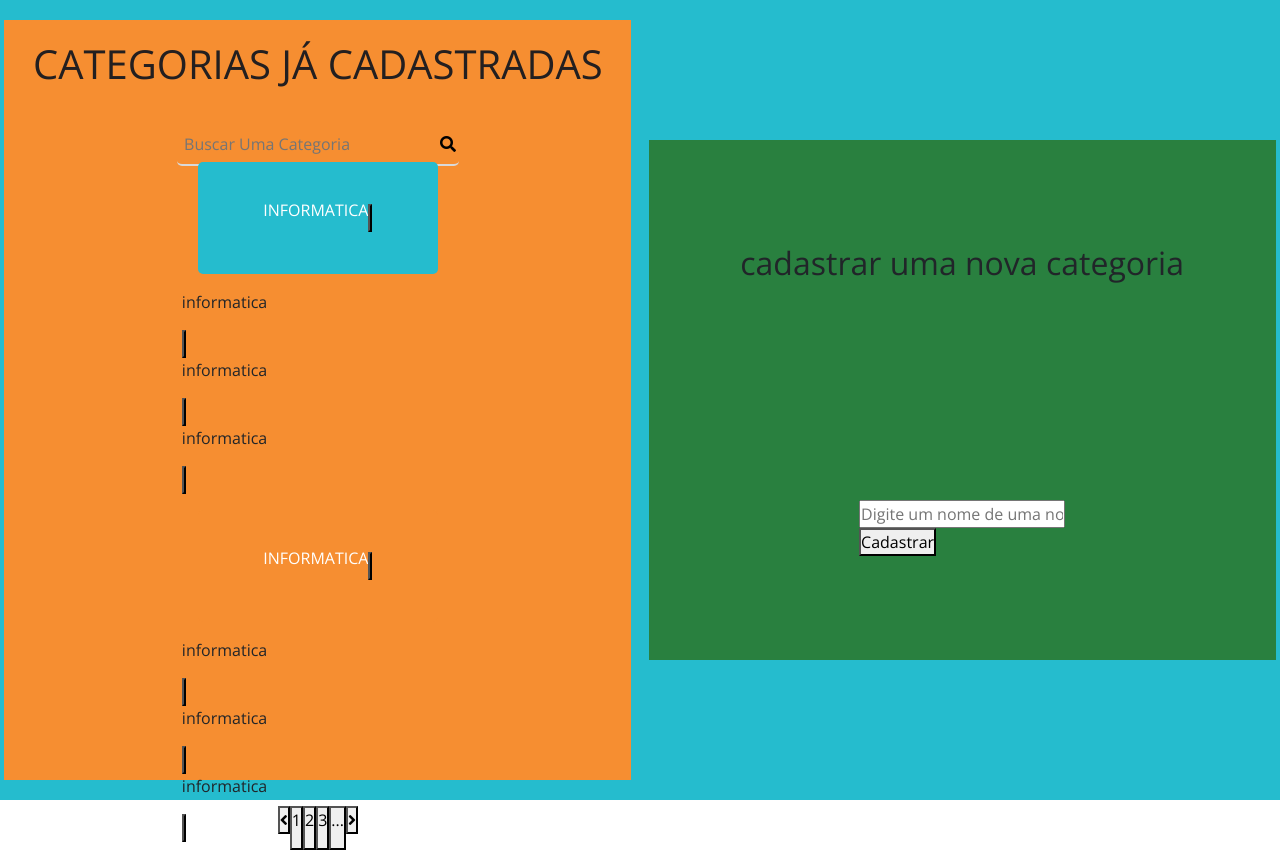
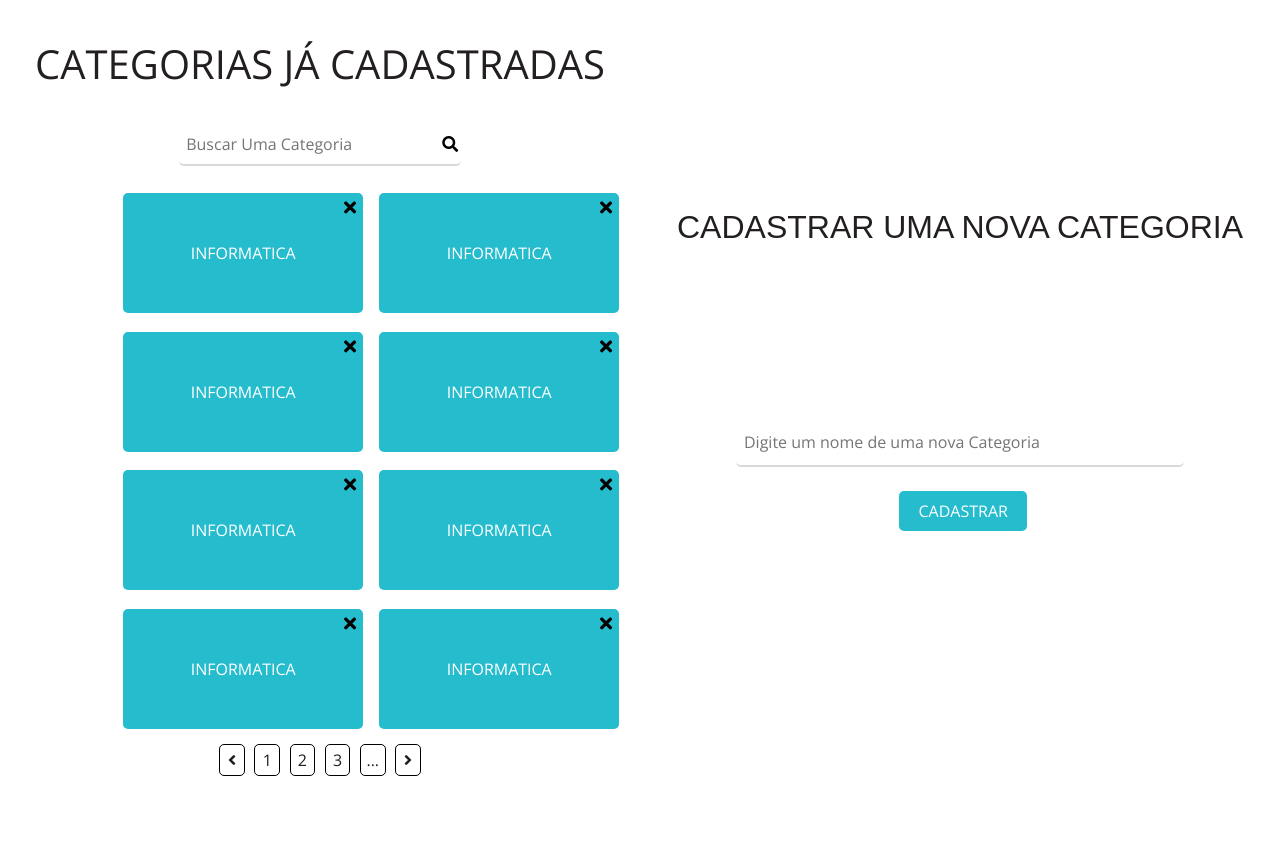
Before and after one commit to lucianobispod/community-in-lounge-react, a React (Create React App) app: page /categoria in a window 1280 px wide. After the commit the page ends 800 px from the top, so only its background shows below. Built offline with nearby package versions, Linux system fonts and the light colour scheme.

Commit message:
pag cadastrar categoria atualizada

```diff
--- a/src/assets/css/categoria.css
+++ b/src/assets/css/categoria.css
@@ -17,13 +17,17 @@
   font-family: 'Open Sans', sans-serif;
 }
 
+p {
+  margin: 0;
+}
+
 #cdr_ctg_meioPricipal {
   display: flex;
   justify-content: space-around;
   width: 100vw;
   height: 100vh;
   align-items: center;
-  background-color: var(--azul)
+  /* background-color: var(--azul) */
 }
 
 .cdr_ctg_caixa {
@@ -33,7 +37,7 @@
   flex-direction: column;
   width: 49vw;
   height: 95vh;
-  background-color: #f68e31;
+  /* background-color: #f68e31; */
 }
 
 .cdr_ctg_caixa2 {
@@ -44,7 +48,7 @@
   align-items: center;
   flex-direction: column;
   justify-content: space-around;
-  background-color: #29803f;
+  /* background-color: #29803f; */
 }
 
 .cdr_ctg_caixatitulo {
@@ -77,7 +81,7 @@ h1 {
   width: 22vw;
   padding-left: 7px;
   height: 5.3vh;
-  /* background-color: white; */
+  /* background-color: #29803f; */
   display: flex;
   margin: 1em;
   border-radius: 0.3125em;
@@ -90,21 +94,21 @@ h1 {
 }
 
 .cdr_ctg_caixadecategorias {
-  width: 40vw;
-  height: 78vh;
+  width: 32vw;
+  height: 75vh;
   display: flex;
-  justify-content: center;
+  flex-direction: column;
   align-items: center;
-  /* flex-direction: column; */
-  /* flex-direction: row; */
-  /* background-color: #231f20; */
+  flex-wrap: wrap;
+  justify-content: space-evenly;
+  /* background: #231f20; */
 }
 
 .cdr_ctg_categoria1 {
   width: 30vh;
-  height: 14vh;
+  height: 15vh;
   background-color: var(--azul);
-  margin: 1em;
+  margin: 0.5em;
   border-radius: 0.3125em;
   color: white;
   text-transform: uppercase;
@@ -115,18 +119,93 @@ h1 {
   text-align: center;
   position: relative;
 }
-.cdr_ctg_categoria5 {
-  width: 30vh;
-  height: 14vh;
-  background-color: var(--laranja);
-  margin: 1em;
-  border-radius: 0.3125em;
-  color: white;
-  text-transform: uppercase;
-  font-family: var(--fonte);
+
+.cdr_ctg_categoria_btnX {
+  position: absolute;
+  top: 2px;
+  right: 7px;
+  border: none;
+  background: none;
+  color: black;
+  outline: 0;
+  font-size: 1.1em;
+}
+
+/* .cdr_ctg_nav {
+  width: 20vw;
+  height: 5vh;
+  background-color: #f68e31;
+} */
+
+.cdr_ctg_caixanav {
+  width: 21vw;
+  height: 5vh;
+  background-color: white;
   display: flex;
   justify-content: center;
   align-items: center;
+}
+
+.cdr_ctg_nav {
+  width: 2vw;
+  height: 4vh;
+  color: var(--preto);
+  border-radius: 0.3125em;
+  border: 1px solid black;
+  margin: 0.3em;
   text-align: center;
-  position: relative;
+  display: flex;
+  justify-content: center;
+  align-items: center;
 }
+
+.cdr_ctg_navbtn {
+  background-color: transparent;
+  border: none;
+}
+.cdr_ctg_caixatitulo1 h2 {
+  text-transform: uppercase;
+  font-family: var(--fonte);
+  color: var(--preto);
+  margin: 0.7em;
+}
+
+.cdr_ctg_caixacadastro {
+  width: 40vw;
+  height: 32vh;
+  /* border: 1px solid black; */
+  display: flex;
+  align-items: center;
+  justify-content: center;
+  justify-content: space-around;
+  border-radius: 0.3125em;
+}
+.cdr_ctg_cadastro {
+  width: 28em;
+  height: 3em;
+  border: 1px solid #808284;
+  border-radius: 5px;
+  padding: 0.5em;
+  border: none;
+  outline: 0;
+  border-bottom: 2px solid var(--cinzaclaro);
+}
+
+.ctg_ctg_btncadastrar {
+  display: flex;
+  justify-content: center;
+  align-items: center;
+}
+
+.ctg_ctg_btn {
+  border: none;
+  background: #25bcce;
+  border-radius: 0.3125em;
+  color: white;
+  height: 5vh;
+  width: 10vw;
+  margin: 1.5em 0 1.5em 0.4em;
+  text-align: center;
+  text-transform: uppercase;
+  font-size: 1em;
+}
--- a/src/pages/categoria/Categoria.js
+++ b/src/pages/categoria/Categoria.js
@@ -16,73 +16,66 @@ class Categoria extends Component {
                         <script src="https://kit.fontawesome.com/02d3c4ac19.js" crossorigin="anonymous"></script>
                         <div className="cdr_ctg_buscarcategoria">
                             <form action="">
-                                <input class="cdr_ctg_caixabuscarcategoria" type="text" placeholder="Buscar Uma Categoria" />
+                                <input className="cdr_ctg_caixabuscarcategoria" type="text" placeholder="Buscar Uma Categoria" />
                                 <button className="cdr_ctg_btn">
-                                    <i class="fas fa-search"></i>
+                                    <i className="fas fa-search"></i>
                                 </button>
                             </form>
                         </div>
 
                         <div className="cdr_ctg_caixadecategorias">
-                            <div>
+                            <div className="cdr_ctg_categoria1">
+                                <p> informatica</p>
+                                <button className="cdr_ctg_categoria_btnX">
+                                    <i className="fas fa-times"></i>
+                                </button>
+                            </div>
+                            <div className="cdr_ctg_categoria1">
+                                <p> informatica</p>
+                                <button className="cdr_ctg_categoria_btnX">
+                                    <i className="fas fa-times"></i>
+                                </button>
+                            </div>
 
                             <div className="cdr_ctg_categoria1">
                                 <p> informatica</p>
                                 <button className="cdr_ctg_categoria_btnX">
-                                        <i className="fa fa-close"></i>
+                                    <i className="fas fa-times"></i>
                                 </button>
                             </div>
-                                <div className="cdr_ctg_categoria2">
+                            <div className="cdr_ctg_categoria1">
                                 <p> informatica</p>
                                 <button className="cdr_ctg_categoria_btnX">
-                                        <i className="fa fa-close"></i>
+                                    <i className="fas fa-times"></i>
+                                </button>
+                            </div>
+                            <div className="cdr_ctg_categoria1">
+                                <p> informatica</p>
+                                <button className="cdr_ctg_categoria_btnX">
+                                    <i className="fas fa-times"></i>
+                                </button>
+                            </div>
+                            <div className="cdr_ctg_categoria1">
+                                <p> informatica</p>
+                                <button className="cdr_ctg_categoria_btnX">
+                                    <i className="fas fa-times"></i>
                                 </button>
                             </div>
 
-                                <div class="cdr_ctg_categoria3">
+                            <div className="cdr_ctg_categoria1">
                                 <p> informatica</p>
-                                    <button class="cdr_ctg_categoria_btnX3">
-                                        <i class="fa fa-close"></i>
+                                <button className="cdr_ctg_categoria_btnX">
+                                    <i className="fas fa-times"></i>
+                                </button>
+                            </div>
+                            <div className="cdr_ctg_categoria1">
+                                <p> informatica</p>
+                                <button className="cdr_ctg_categoria_btnX">
+                                    <i className="fas fa-times"></i>
                                 </button>
                             </div>
 
-                                <div class="cdr_ctg_categoria4">
-                                    <p> informatica</p>
-                                    <button class="cdr_ctg_categoria_btnX4">
-                                        <i class="fa fa-close"></i>
-                                    </button>
                         </div>
-
-                                <div class="cdr_ctg_categoria5">
-                                    <p> informatica</p>
-                                    <button class="cdr_ctg_categoria_btnX5">
-                                        <i class="fa fa-close"></i>
-                                    </button>
-                                </div>
-
-                                <div class="cdr_ctg_categoria6">
-                                    <p> informatica</p>
-                                    <button class="cdr_ctg_categoria_btnX6">
-                                        <i class="fa fa-close"></i>
-                                    </button>
-                                </div>
-
-                                <div class="cdr_ctg_categoria7">
-                                    <p> informatica</p>
-                                    <button class="cdr_ctg_categoria_btnX7">
-                                        <i class="fa fa-close"></i>
-                                    </button>
-                                </div>
-
-                                <div class="cdr_ctg_categoria8">
-                                    <p> informatica</p>
-                                    <button class="cdr_ctg_categoria_btnX8">
-                                        <i class="fa fa-close"></i>
-                                    </button>
-                                </div>
-                            </div>
-                        </div>
-
                         <div class="cdr_ctg_caixanav">
                     <form action="">
                         <button class="cdr_ctg_navbtn">
@@ -117,17 +110,17 @@ class Categoria extends Component {
                         </button>
                     </form>
                 </div>
+
                     </div>
-                    <hr class="cdr_ctg_linha" />
-                    <div class="cdr_ctg_caixa2">
-                        <div class="cdr_ctg_caixatitulo1">
+                    <div className="cdr_ctg_caixa2">
+                        <div className="cdr_ctg_caixatitulo1">
                             <h2>cadastrar uma nova categoria</h2>
                         </div>
-                        <div class="cdr_ctg_caixacadastro">
+                        <div className="cdr_ctg_caixacadastro">
                             <form action="">
-                                <input type="text" class="cdr_ctg_cadastro" placeholder="Digite um nome de uma nova Categoria" />
-                                <div class="ctg_ctg_btncadastrar">
-                                    <button class="ctg_ctg_btn">Cadastrar</button>
+                                <input type="text" className="cdr_ctg_cadastro" placeholder="Digite um nome de uma nova Categoria" />
+                                <div className="ctg_ctg_btncadastrar">
+                                    <button className="ctg_ctg_btn">Cadastrar</button>
                                 </div>
                             </form>
                         </div>
```
Lines whose indentation alone changed are shown as unchanged.
